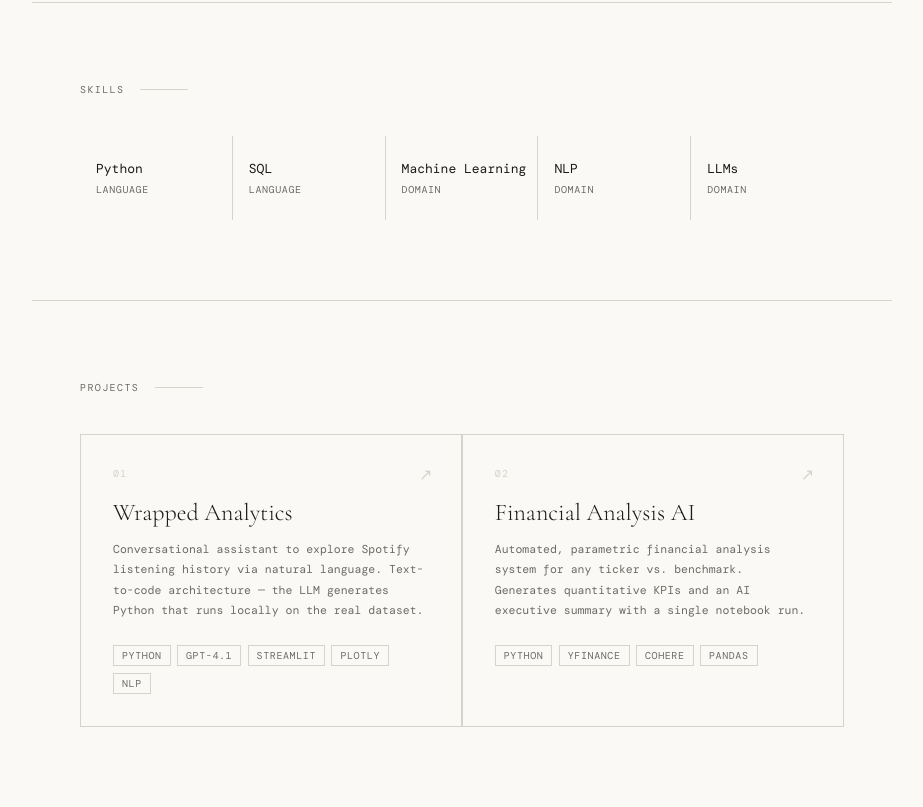
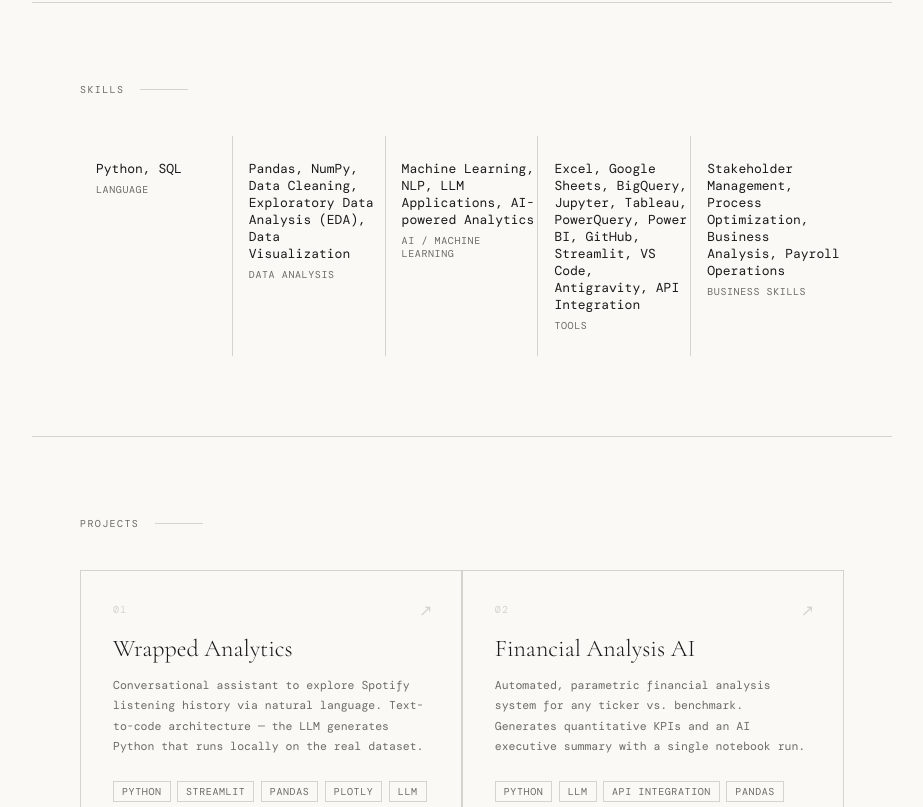
Before and after one commit to camille-vilain/camille-vilain.github.io, a plain HTML site: page index.html in a window 1280 px wide. Shown: the part 1993-2800 px from the top of the page, without its empty margins (178-1101 px from the left). Drawn offline with nearby package versions, Linux system fonts and the light colour scheme; a web font is replaced by a local one.

Commit message:
Update index.html

```diff
--- a/index.html
+++ b/index.html
@@ -443,11 +443,7 @@
         </div>
         <div class="detail-row">
           <span class="detail-key">Currently</span>
-          <span class="detail-val">MSc Data Analysis &amp; AI</span>
-        </div>
-        <div class="detail-row">
-          <span class="detail-key">Focus</span>
-          <span class="detail-val">ML · NLP · LLMs</span>
+          <span class="detail-val">Master Data Analysis &amp; AI</span>
         </div>
         <div class="detail-row">
           <span class="detail-key">Based in</span>
@@ -501,11 +497,11 @@
         <div class="timeline">
           <div class="tl-item">
             <span class="tl-dot"></span>
-            <p class="tl-period">2024 — Present</p>
+            <p class="tl-period">2025 — Present</p>
             <p class="tl-role">Master in Data Analysis &amp; Artificial Intelligence</p>
             <p class="tl-company">ISDI · Madrid</p>
             <p class="tl-desc">Specialisation in machine learning, NLP, and AI-integrated data products. Building a portfolio of applied projects.</p>
-            <span class="tl-badge">ML · NLP · Python · SQL</span>
+            <span class="tl-badge">ML · NLP · LLM · Python · SQL</span>
           </div>
           <div class="tl-item">
             <span class="tl-dot"></span>
@@ -529,24 +525,24 @@
     <p class="section-label">Skills</p>
     <div class="skills-grid">
       <div class="skill-item">
-        <span class="skill-name">Python</span>
+        <span class="skill-name">Python, SQL</span>
         <span class="skill-type">Language</span>
       </div>
       <div class="skill-item">
-        <span class="skill-name">SQL</span>
-        <span class="skill-type">Language</span>
+        <span class="skill-name">Pandas, NumPy, Data Cleaning, Exploratory Data Analysis (EDA), Data Visualization</span>
+        <span class="skill-type">Data Analysis</span>
       </div>
       <div class="skill-item">
-        <span class="skill-name">Machine Learning</span>
-        <span class="skill-type">Domain</span>
+        <span class="skill-name">Machine Learning, NLP, LLM Applications, AI-powered Analytics</span>
+        <span class="skill-type">AI / Machine Learning</span>
       </div>
       <div class="skill-item">
-        <span class="skill-name">NLP</span>
-        <span class="skill-type">Domain</span>
+        <span class="skill-name">Excel, Google Sheets, BigQuery, Jupyter, Tableau, PowerQuery, Power BI, GitHub, Streamlit, VS Code, Antigravity, API Integration</span>
+        <span class="skill-type">Tools</span>
       </div>
       <div class="skill-item">
-        <span class="skill-name">LLMs</span>
-        <span class="skill-type">Domain</span>
+        <span class="skill-name">Stakeholder Management, Process Optimization, Business Analysis, Payroll Operations</span>
+        <span class="skill-type">Business Skills</span>
       </div>
     </div>
   </section>
@@ -562,9 +558,10 @@
         <p class="project-desc">Conversational assistant to explore Spotify listening history via natural language. Text-to-code architecture — the LLM generates Python that runs locally on the real dataset.</p>
         <div class="project-tags">
           <span class="tag">Python</span>
-          <span class="tag">GPT-4.1</span>
           <span class="tag">Streamlit</span>
+          <span class="tag">pandas</span>
           <span class="tag">Plotly</span>
+          <span class="tag">LLM</span>
           <span class="tag">NLP</span>
         </div>
       </a>
@@ -575,8 +572,8 @@
         <p class="project-desc">Automated, parametric financial analysis system for any ticker vs. benchmark. Generates quantitative KPIs and an AI executive summary with a single notebook run.</p>
         <div class="project-tags">
           <span class="tag">Python</span>
-          <span class="tag">yfinance</span>
-          <span class="tag">Cohere</span>
+          <span class="tag">LLM</span>
+          <span class="tag">API integration</span>
           <span class="tag">Pandas</span>
         </div>
       </a>
@@ -587,7 +584,7 @@
   <section id="contact">
     <p class="section-label" style="justify-content: center;">Contact</p>
     <p class="contact-headline">Let's work<br>together.</p>
-    <p class="contact-sub">Open to full-time roles, freelance projects, and collaborations.</p>
+    <p class="contact-sub">Open to full-time roles and freelance projects.</p>
     <div class="contact-links">
       <a class="contact-link" href="https://www.linkedin.com/in/camille-vilain/" target="_blank" rel="noopener">LinkedIn</a>
       <a class="contact-link" href="https://github.com/camille-vilain" target="_blank" rel="noopener">GitHub</a>
```
